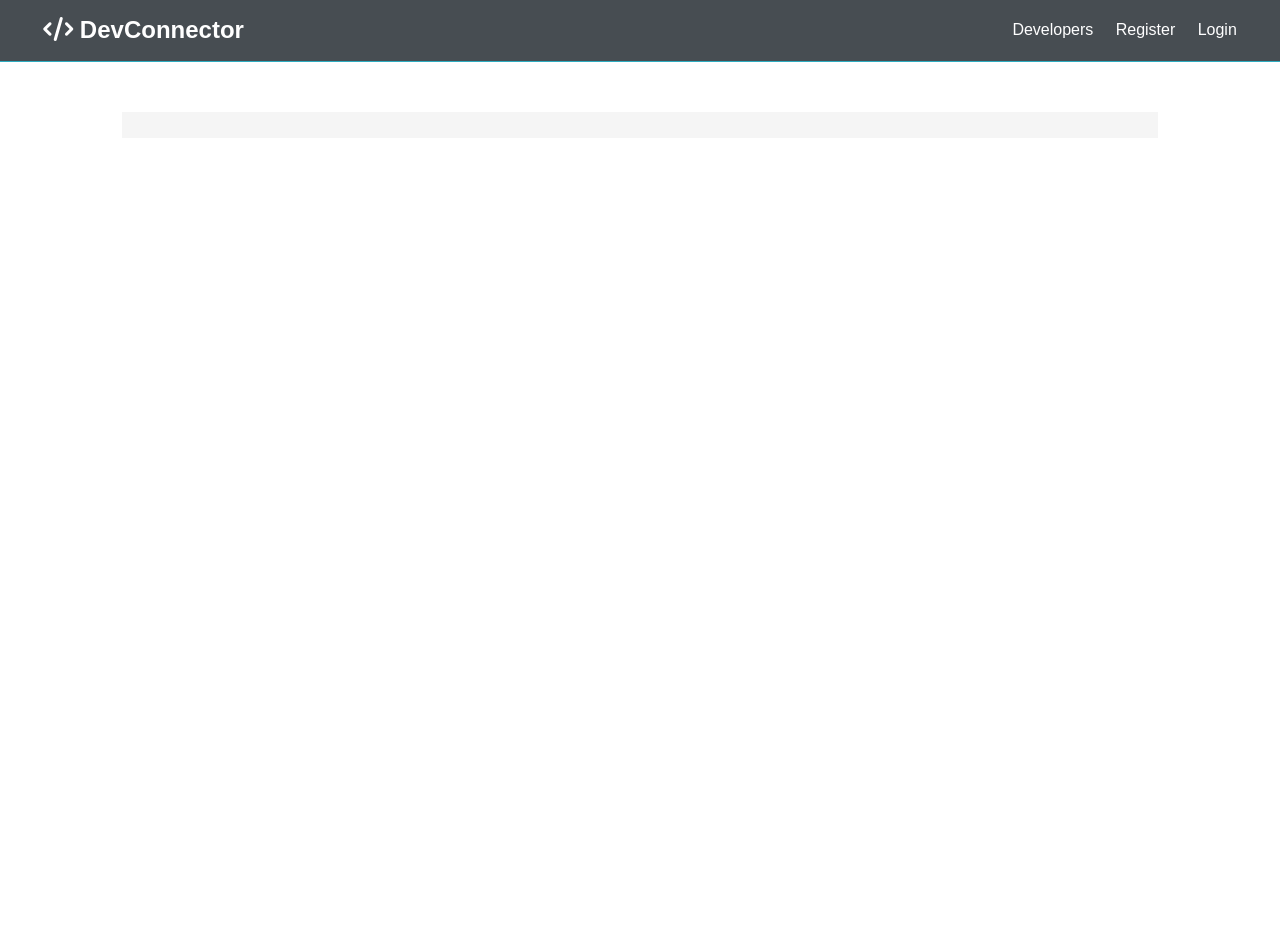
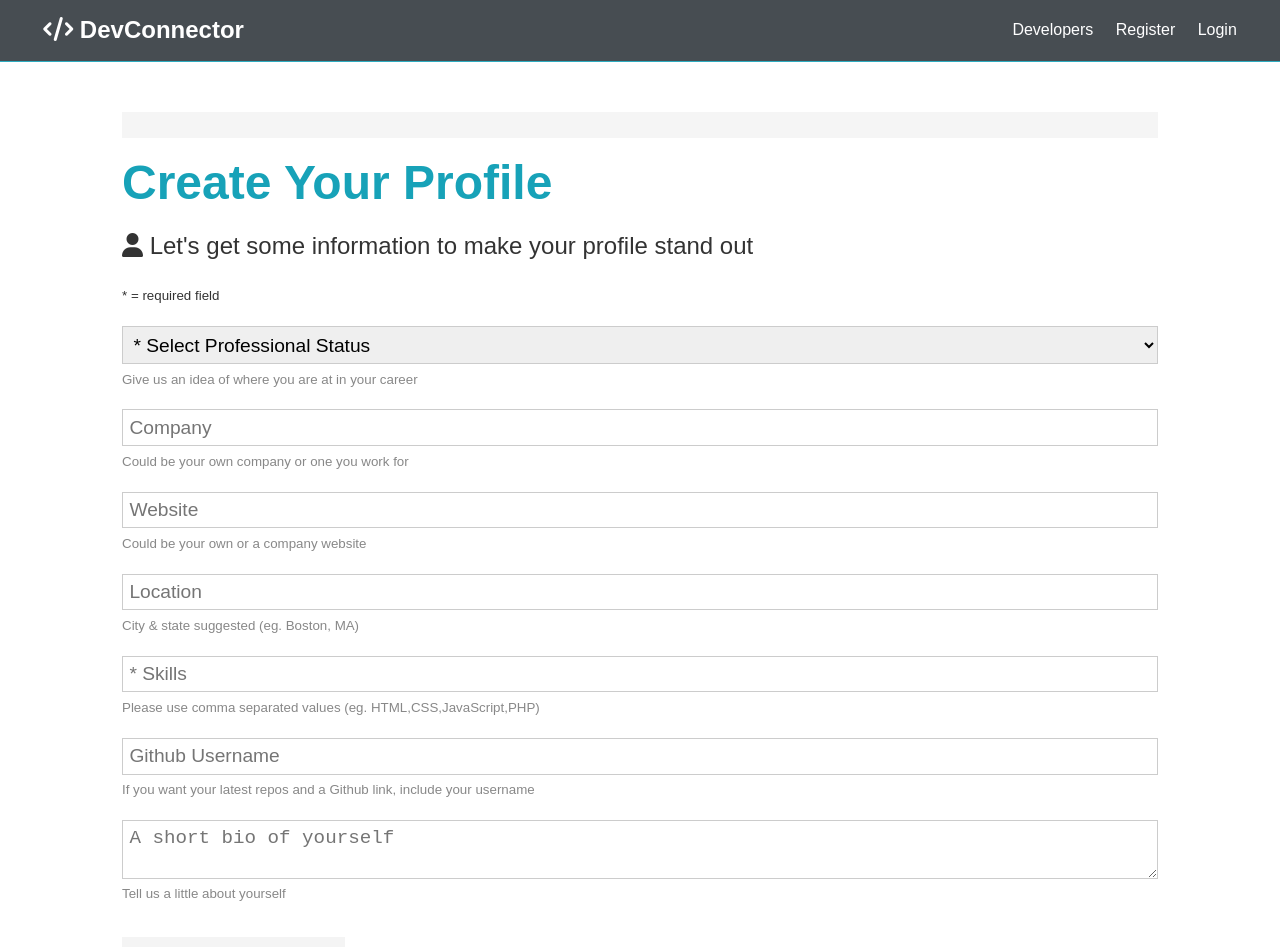
Before and after one commit to shahbazmansahia/Mern-Project, a React (Create React App) app in the folder client/: page /create-profile in a window 1280 px wide. Shown: the top 947 px of the page. Before the commit the page ends 800 px from the top, so only its background shows below. Built offline with nearby package versions, Linux system fonts and the light colour scheme; no server answers.

Commit message:
Developed Create profile page
Developed the create profile page, updated profile data for facebook to meta and implemented the social media form fields toggle option

```diff
--- a/client/src/App.js
+++ b/client/src/App.js
@@ -19,7 +19,10 @@
 import { loadUser } from './actions/auth';
 
 import Dashboard from './components/dashboard/Dashboard';
+// FIX ME: PrivateRoute usage like this has been depricated in newer react/JS libraries
 import PrivateRoute from './components/routing/PrivateRoute';
+
+import CreateProfile from './components/profile-forms/CreateProfile';
 
 if (localStorage.token){
   setAuthToken(localStorage.token);
@@ -54,10 +57,16 @@
             {
               /* NOTE: GET RID OF CURLY BRACES AND INSERT THIS INSTEAD OF THE DASHBOARD ROUTE FOR INITIAL
                        RESULTS/APPROACH. PUTTING THIS HERE TO UNDERSTAND IT LATER
-               <Route path='/dashboard' element= {
+              <Route path='/dashboard' element= {
               <PrivateRoute exact path='/dashboard' element = {<Dashboard />} />
             } />*/
             }
+            {/* NOTE: THE FOLLOWING IS ALSO SUPPOSED TO BE A PRIVATE ROUTE
+                <Route path='/create-profile' element= {
+                <PrivateRoute exact path='/create-profile' element = {<CreateProfile />} />
+            } />
+            */}
+            <Route path='/create-profile' element= {<CreateProfile />} />
           </Routes>
 
         </section>
--- /dev/null
+++ b/client/src/components/profile-forms/CreateProfile.js
@@ -0,0 +1,163 @@
+import React, { Fragment, useState } from 'react';
+import PropTypes from 'prop-types';
+import { connect } from 'react-redux';
+
+const CreateProfile = props => {
+    const [formData, setFormData] = useState({
+        company: '',
+        website: '',
+        location: '',
+        status: '',
+        skills: '',
+        githubusername: '',
+        bio: '',
+        twitter: '',
+        meta: '',
+        linkedin: '',
+        youtube: '',
+        instagram: ''
+    });
+
+    // for toggling social media form hide/show
+    const [displaySocialInputs, toggleSocialInputs] = useState (false);
+
+
+    const {
+        company,
+        website,
+        location,
+        status,
+        skills,
+        githubusername,
+        bio,
+        twitter,
+        meta,
+        linkedin,
+        youtube,
+        instagram
+    } = formData;
+
+    // init onChange for form status vals
+    const onChange = e => setFormData ({ ...formData, [e.target.name]: e.target.value });
+
+
+    return (
+        <Fragment>
+            <h1 className="large text-primary">
+            Create Your Profile
+            </h1>
+            <p className="lead">
+                <i className="fas fa-user"></i> Let's get some information to make your
+                profile stand out
+            </p>
+            <small>* = required field</small>
+            <form className="form">
+                <div className="form-group">
+                    <select name="status" value= { status } onChange= {e => onChange(e)}>
+                        <option value="0">* Select Professional Status</option>
+                        <option value="Developer">Developer</option>
+                        <option value="Junior Developer">Junior Developer</option>
+                        <option value="Senior Developer">Senior Developer</option>
+                        <option value="Manager">Manager</option>
+                        <option value="Student or Learning">Student or Learning</option>
+                        <option value="Instructor">Instructor or Teacher</option>
+                        <option value="Intern">Intern</option>
+                        <option value="Other">Other</option>
+                    </select>
+                    <small className="form-text"
+                        >Give us an idea of where you are at in your career
+                    </small>
+                </div>
+                <div className="form-group">
+                    <input type="text" placeholder="Company" name="company" value= { company } onChange={ e => onChange(e) } />
+                    <small className="form-text">
+                        Could be your own company or one you work for
+                    </small>
+                </div>
+                <div className="form-group">
+                    <input type="text" placeholder="Website" name="website" value= { website } onChange = { e => onChange(e) } />
+                    <small className="form-text">
+                        Could be your own or a company website
+                    </small>
+                </div>
+                <div className="form-group">
+                    <input type="text" placeholder="Location" name="location" value= { location } onChange = { e => onChange(e) }/>
+                    <small className="form-text">
+                        City & state suggested (eg. Boston, MA)
+                    </small>
+                </div>
+                <div className="form-group">
+                    <input type="text" placeholder="* Skills" name="skills" value= { skills } onChange = { e => onChange(e) }/>
+                    <small className="form-text">
+                        Please use comma separated values (eg.
+                        HTML,CSS,JavaScript,PHP)
+                    </small>
+                </div>
+                <div className="form-group">
+                    <input
+                        type="text"
+                        placeholder="Github Username"
+                        name="githubusername"
+                        value= { githubusername }
+                        onChange = { e => onChange(e) }
+                    />
+                    <small className="form-text">
+                        If you want your latest repos and a Github link, include your
+                        username
+                    </small>
+                </div>
+                <div className="form-group">
+                    <textarea placeholder="A short bio of yourself" name="bio" value= { bio } onChange = { e => onChange(e) }></textarea>
+                    <small className="form-text">
+                        Tell us a little about yourself
+                    </small>
+                </div>
+
+                <div className="my-2">
+                <button onClick= {() => toggleSocialInputs(!displaySocialInputs)} type="button" className="btn btn-light">
+                    Add Social Network Links
+                </button>
+                <span>Optional</span>
+                </div>
+
+                 {displaySocialInputs &&
+                    <Fragment>
+                        <div className="form-group social-input">
+                            <i className="fab fa-twitter fa-2x"></i>
+                            <input type="text" placeholder="Twitter URL" name="twitter" value= { twitter } onChange = { e => onChange(e) }/>
+                        </div>
+
+                        <div className="form-group social-input">
+                            <i className="fab fa-facebook fa-2x"></i>
+                            <input type="text" placeholder="Meta URL" name="meta" value= { meta } onChange = { e => onChange(e) } />
+                        </div>
+
+                        <div className="form-group social-input">
+                            <i className="fab fa-youtube fa-2x"></i>
+                            <input type="text" placeholder="YouTube URL" name="youtube" value= { youtube } onChange = { e => onChange(e) } />
+                        </div>
+
+                        <div className="form-group social-input">
+                            <i className="fab fa-linkedin fa-2x"></i>
+                            <input type="text" placeholder="Linkedin URL" name="linkedin" value= { linkedin } onChange = { e => onChange(e) }/>
+                        </div>
+
+                        <div className="form-group social-input">
+                            <i className="fab fa-instagram fa-2x"></i>
+                            <input type="text" placeholder="Instagram URL" name="instagram" value= { instagram } onChange = { e => onChange(e) }/>
+                        </div>
+                     </Fragment>}
+
+
+                <input type="submit" className="btn btn-primary my-1" />
+                <a className="btn btn-light my-1" href="dashboard.html">Go Back</a>
+            </form>
+        </Fragment>
+    );
+}
+
+CreateProfile.propTypes = {
+
+}
+
+export default CreateProfile
```
